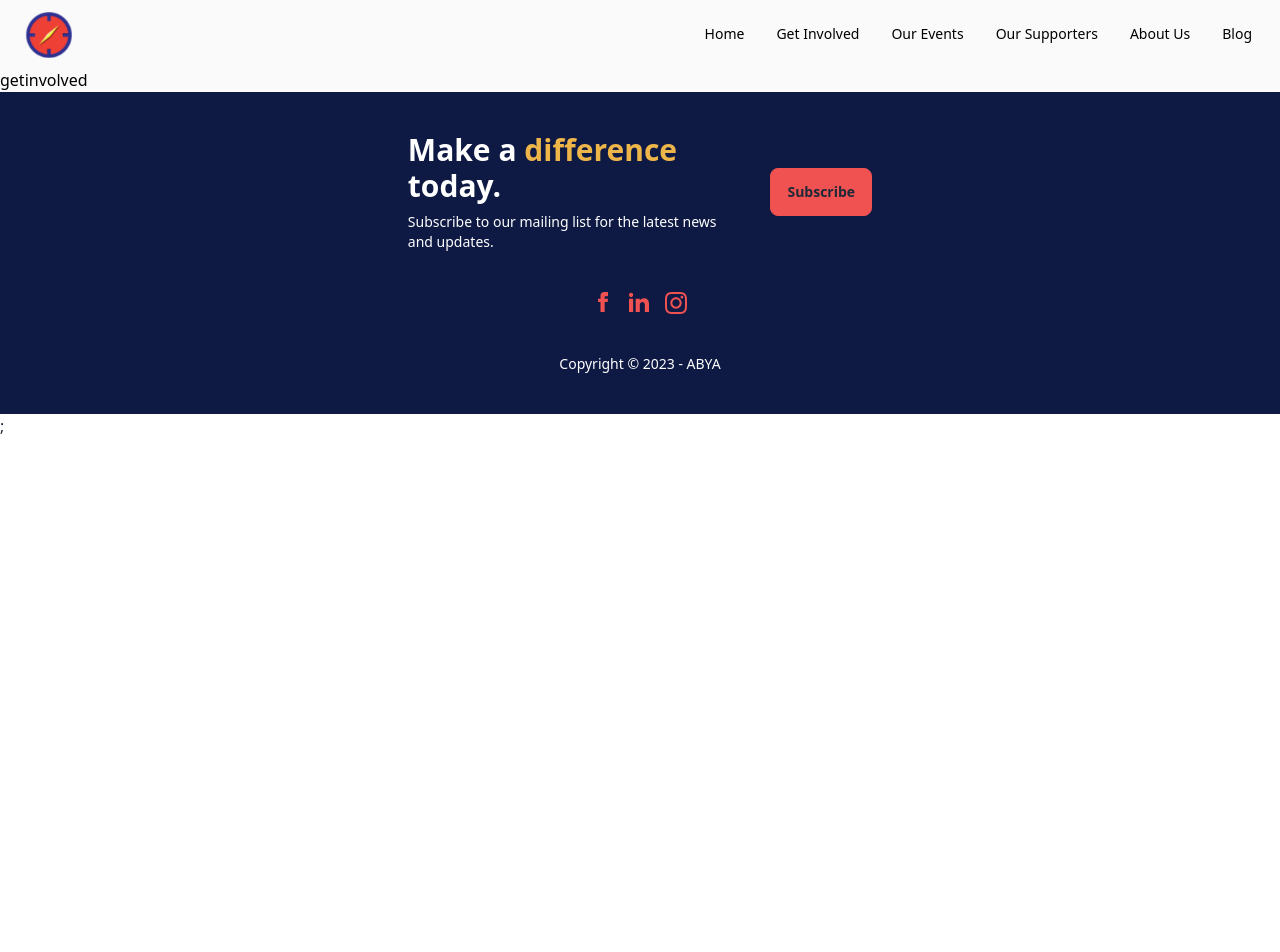
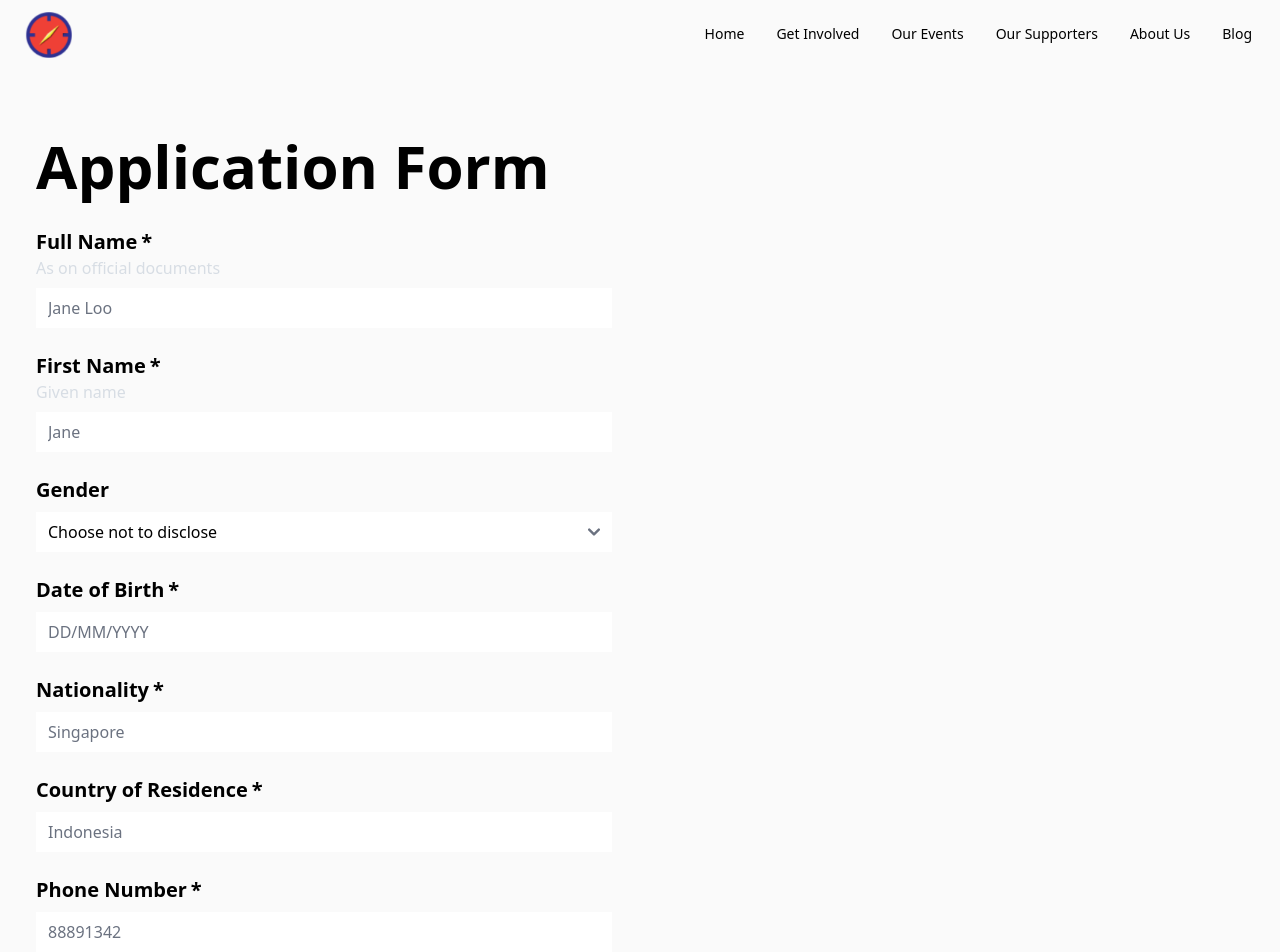
Before and after one commit to aseanbya/ABYAWebsite, a Next.js app: page /getInvolved/member in a window 1280 px wide. Shown: the top 952 px of the page. Before the commit the page ends 800 px from the top, so only its background shows below. Built offline with nearby package versions, Linux system fonts and the light colour scheme.

Commit message:
feat: create application form component
Create an application form using Formik, a React library
which simplifies the process of creating forms.

```diff
--- /dev/null
+++ b/src/components/getInvolved/ApplicationForm.tsx
@@ -0,0 +1,192 @@
+import { Form, Formik, type FormikHelpers } from "formik";
+import React from "react";
+import { type InferType, object, string } from "yup";
+import Heading2 from "../common/textStyles/Heading2";
+import Button from "../common/Button";
+import TextInput from "../common/form/TextInput";
+import TextAreaInput from "../common/form/TextAreaInput";
+import { isValid, parse } from "date-fns";
+import SelectInput from "../common/form/SelectInput";
+
+const isValidDate = (value: string | undefined) => {
+    if (!value) {
+        return false;
+    }
+    const parsedDate = parse(value, "dd/MM/yyyy", new Date());
+    return isValid(parsedDate);
+};
+
+// Yup schema for Form validation
+const applcationFormSchema = object({
+    fullName: string().required("Required"),
+    firstName: string().required("Required"),
+    gender: string()
+        .oneOf(
+            ["male", "female", "nonBinary", "chooseNotToDisclose"],
+            "Invalid option"
+        )
+        .required("Required"),
+    dateOfBirth: string()
+        .test(
+            "is-date",
+            "Invalid date format: please use DD/MM/YYYY",
+            isValidDate
+        )
+        .required("Required"),
+    nationality: string().required("Required"),
+    countryOfResidence: string().required("Required"),
+    phoneNumber: string().required("Required"), // Change to phone number type
+    email: string().email("Invalid email address").required("Required"), // Change to email type
+    telegramHandle: string()
+        .test(
+            "is-@-handle",
+            "Telegram handle must start with @",
+            (value) => value?.startsWith("@") || value === "-"
+        )
+        .required("Required"), // Handle @ sign
+    tertiaryInstitution: string().required("Required"), // Change to enum
+    linkedInProfile: string().url().nullable(),
+    currentInsitution: string().required("Required"),
+    whatYouHopeToGain: string().required("Required"),
+});
+
+type ApplicationFormValues = InferType<typeof applcationFormSchema>;
+
+// Application form for Joining ABYA
+export const ApplicationForm: React.FC = () => {
+    // TODO: use custom button for submit button
+    return (
+        <>
+            <Heading2 className="my-8">Application Form</Heading2>
+            <Formik
+                initialValues={{
+                    fullName: "",
+                    firstName: "",
+                    gender: "chooseNotToDisclose",
+                    dateOfBirth: "",
+                    nationality: "",
+                    countryOfResidence: "",
+                    phoneNumber: "", // Change to phone number type
+                    email: "", // Change to email type
+                    telegramHandle: "", // Handle @ sign
+                    tertiaryInstitution: "", // Change to enum
+                    linkedInProfile: "",
+                    currentInsitution: "",
+                    whatYouHopeToGain: "",
+                }}
+                onSubmit={(
+                    values,
+                    { setSubmitting }: FormikHelpers<ApplicationFormValues>
+                ) => {
+                    setTimeout(() => {
+                        alert(JSON.stringify(values, null, 2));
+                        setSubmitting(false);
+                    }, 400);
+                }}
+                validationSchema={applcationFormSchema}
+            >
+                <Form className="flex max-w-xl flex-col gap-6">
+                    <TextInput
+                        label="Full Name"
+                        name="fullName"
+                        type="text"
+                        placeholder="Jane Loo"
+                        description="As on official documents"
+                        required={true}
+                    />
+                    <TextInput
+                        label="First Name"
+                        name="firstName"
+                        type="text"
+                        placeholder="Jane"
+                        description="Given name"
+                        required={true}
+                    />
+                    <SelectInput label="Gender" name="gender">
+                        <option value="male">Male</option>
+                        <option value="female">Female</option>
+                        <option value="nonBinary">Non-binary</option>
+                        <option value="chooseNotToDisclose">
+                            Choose not to disclose
+                        </option>
+                    </SelectInput>
+                    <TextInput
+                        label="Date of Birth"
+                        name="dateOfBirth"
+                        type="text"
+                        placeholder="DD/MM/YYYY"
+                        required={true}
+                    />
+                    <TextInput
+                        label="Nationality"
+                        name="nationality"
+                        type="text"
+                        placeholder="Singapore"
+                        required={true}
+                    />
+                    <TextInput
+                        label="Country of Residence"
+                        name="countryOfResidence"
+                        type="text"
+                        placeholder="Indonesia"
+                        required={true}
+                    />
+                    <TextInput
+                        label="Phone Number"
+                        name="phoneNumber"
+                        type="text"
+                        placeholder="88891342"
+                        required={true}
+                    />
+                    <TextInput
+                        label="Email"
+                        name="email"
+                        type="email"
+                        placeholder="jane@example.com"
+                        required={true}
+                    />
+                    <TextInput
+                        label="Telegram Handle"
+                        name="telegramHandle"
+                        type="text"
+                        placeholder="@janeexample"
+                        description="ABYA uses social messaging platform Telegram: Fill in your handle here with an '@', else fill '-"
+                        required={true}
+                    />
+                    <TextInput
+                        label="Tertiary Education: Faculty"
+                        name="tertiaryInstitution"
+                        type="text"
+                        placeholder="National University of Singapore"
+                        required={true}
+                    />
+                    <TextInput
+                        label="LinkedIn Profile"
+                        name="linkedInProfile"
+                        type="text"
+                        placeholder="https://www.linkedin.com/in/janeexample"
+                    />
+                    <TextInput
+                        label="Current Company / Educational Institution"
+                        name="currentInsitution"
+                        type="text"
+                        placeholder="NUS"
+                        required={true}
+                    />
+                    <TextAreaInput
+                        label="What do you hope to gain from being an ABYA member?"
+                        name="whatYouHopeToGain"
+                        type="text"
+                        required={true}
+                    />
+                    <Button
+                        type="submit"
+                        className="mt-4 self-stretch md:self-center"
+                    >
+                        Apply
+                    </Button>
+                </Form>
+            </Formik>
+        </>
+    );
+};
--- a/src/pages/getInvolved/member/index.tsx
+++ b/src/pages/getInvolved/member/index.tsx
@@ -1,10 +1,13 @@
+import ContentContainer from "~/components/common/ContentContainer";
 import PageLayout from "~/components/common/PageLayout";
-
+import { ApplicationForm } from "~/components/getInvolved/ApplicationForm";
 
 export default function Home() {
     return (
         <PageLayout>
-            getinvolved
+            <ContentContainer>
+                <ApplicationForm />
+            </ContentContainer>
         </PageLayout>
     );
 }
```
